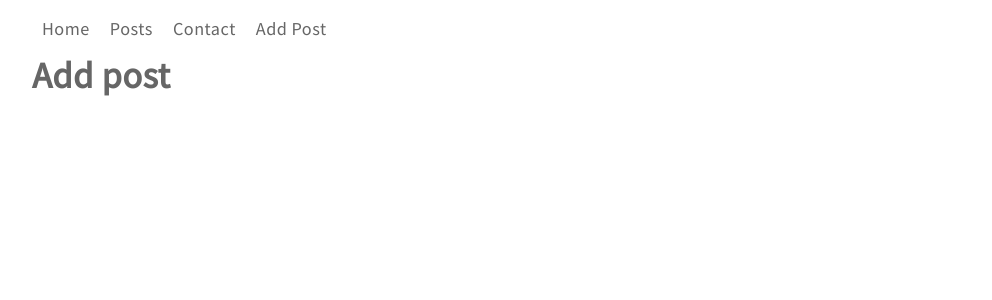
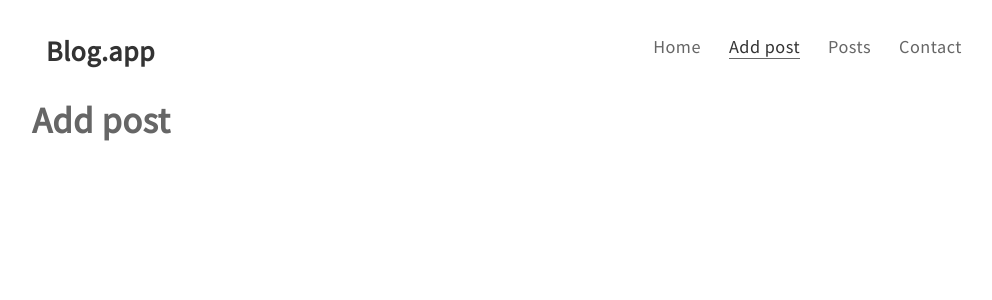
Before and after one commit to markal84/30.0-Blog-MERN-stack, a React (Create React App) app in the folder client/: page /posts/new in a window 1280 px wide. Shown: the top 300 px of the page, without its empty margins (136-1128 px from the left). Built offline with nearby package versions, Linux system fonts and the light colour scheme.

Commit message:
Done NavBar expansion

```diff
--- a/client/src/components/features/NavBar/NavBar.js
+++ b/client/src/components/features/NavBar/NavBar.js
@@ -1,16 +1,29 @@
 import React from 'react';
-import { Link } from 'react-router-dom';
+
+import Logo from '../../common/Logo/Logo';
+import MainMenu from '../../layout/MainMenu/MainMenu';
+import './NavBar.scss'
+
 
 class NavBar extends React.Component {
 
+  state = {
+    links: [
+      { path: '/', title: 'Home' },
+      { path: '/posts/new', title: 'Add post' },
+      { path: '/posts', title: 'Posts' },
+      { path: '/contact', title: 'Contact' },
+    ],
+  }
+
   render() {
+    const { links } = this.state;
+
     return (
-      <div>
-        <Link to='/'>Home</Link>
-        <Link to='/posts'>Posts</Link>
-        <Link to='/contact'>Contact</Link>
-        <Link to='/posts/new'>Add Post</Link>
-      </div>
+      <nav className="navbar">
+        <Logo />
+        <MainMenu links={links} />
+      </nav>
     );
   }
 
--- /dev/null
+++ b/client/src/components/features/NavBar/NavBar.scss
@@ -0,0 +1,5 @@
+.navbar {
+    display: flex;
+    justify-content: space-between;
+    flex-wrap: wrap;
+}
--- a/client/src/styles/global.scss
+++ b/client/src/styles/global.scss
@@ -19,7 +19,6 @@ body {
 
 a, a:hover, a:visited {
   text-decoration: none;
-  padding: 10px //temporary- to made navbar more readable 10.10.2019
 }
 
 @import './typography.scss';
```
